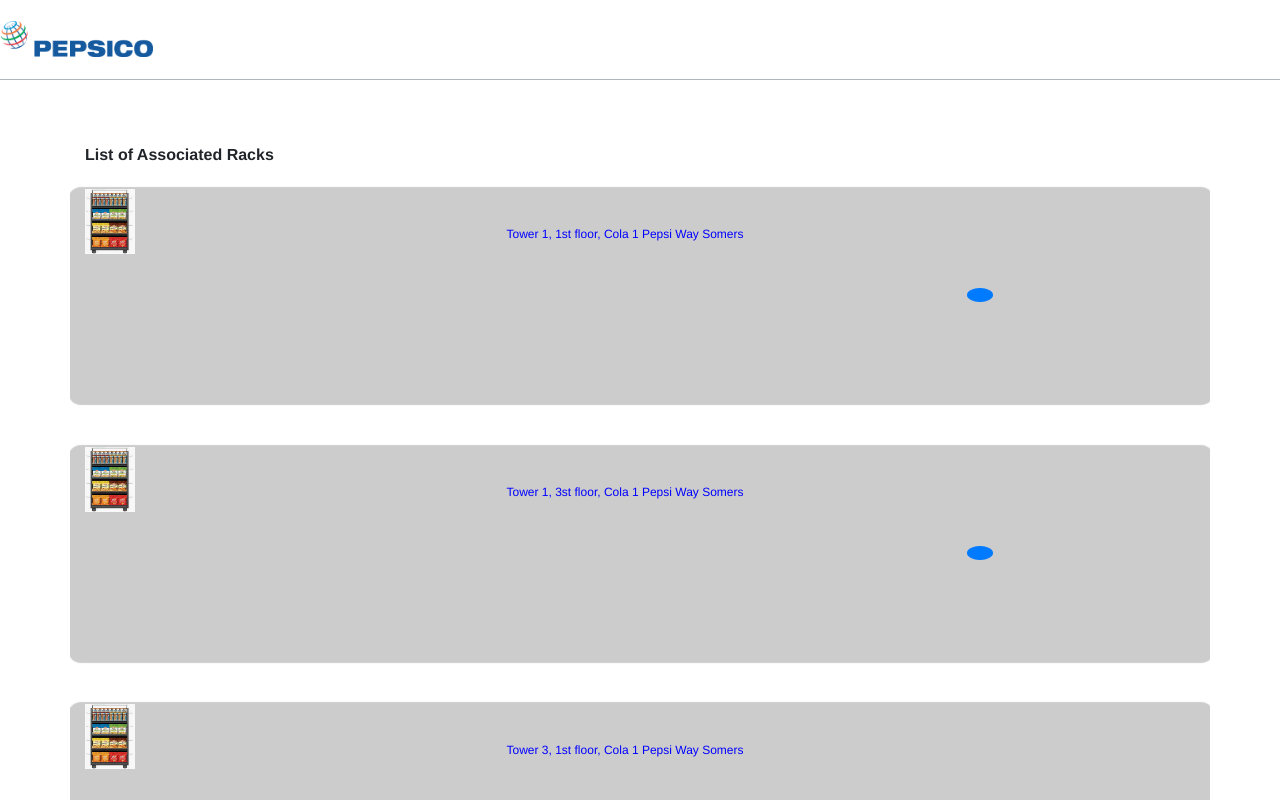
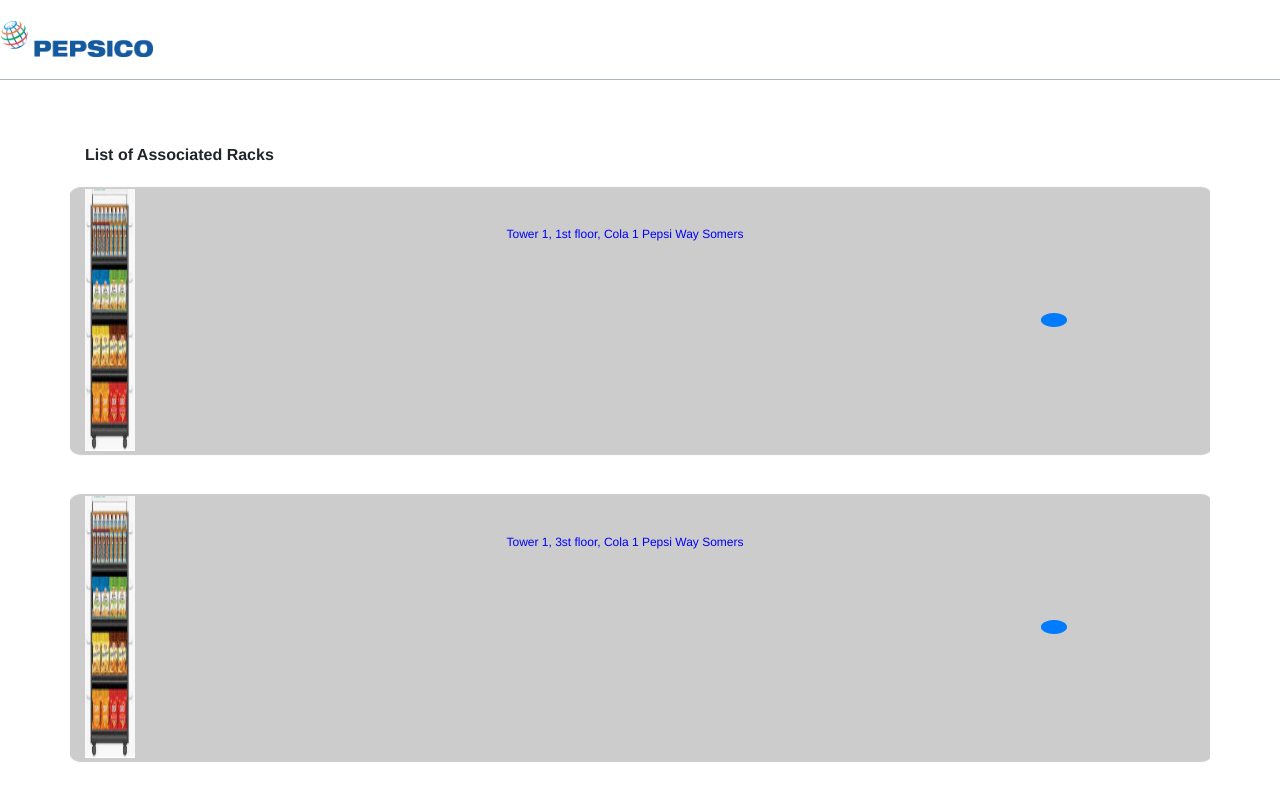
Before and after one commit to aman395jain/pepsiCo-boilerplate, a React (Create React App) app: page /managerDashboard in a window 1280 px wide. Built offline with nearby package versions, Linux system fonts and the light colour scheme.

Commit message:
footer changes

```diff
--- a/src/components/managerDashboard/managerDashboard.scss
+++ b/src/components/managerDashboard/managerDashboard.scss
@@ -17,7 +17,7 @@
     .rack-tiles {
       width: 100%;
       .rack-image {
-        height: 65px;
+        height: 100%;
         width: 50px;
       }
       .rack-location {
@@ -31,7 +31,7 @@
       }
       .order-button {
         border-radius: 50%;
-        margin: 40% 20%;
+        margin: 50%;
       }
     }
   }
```
